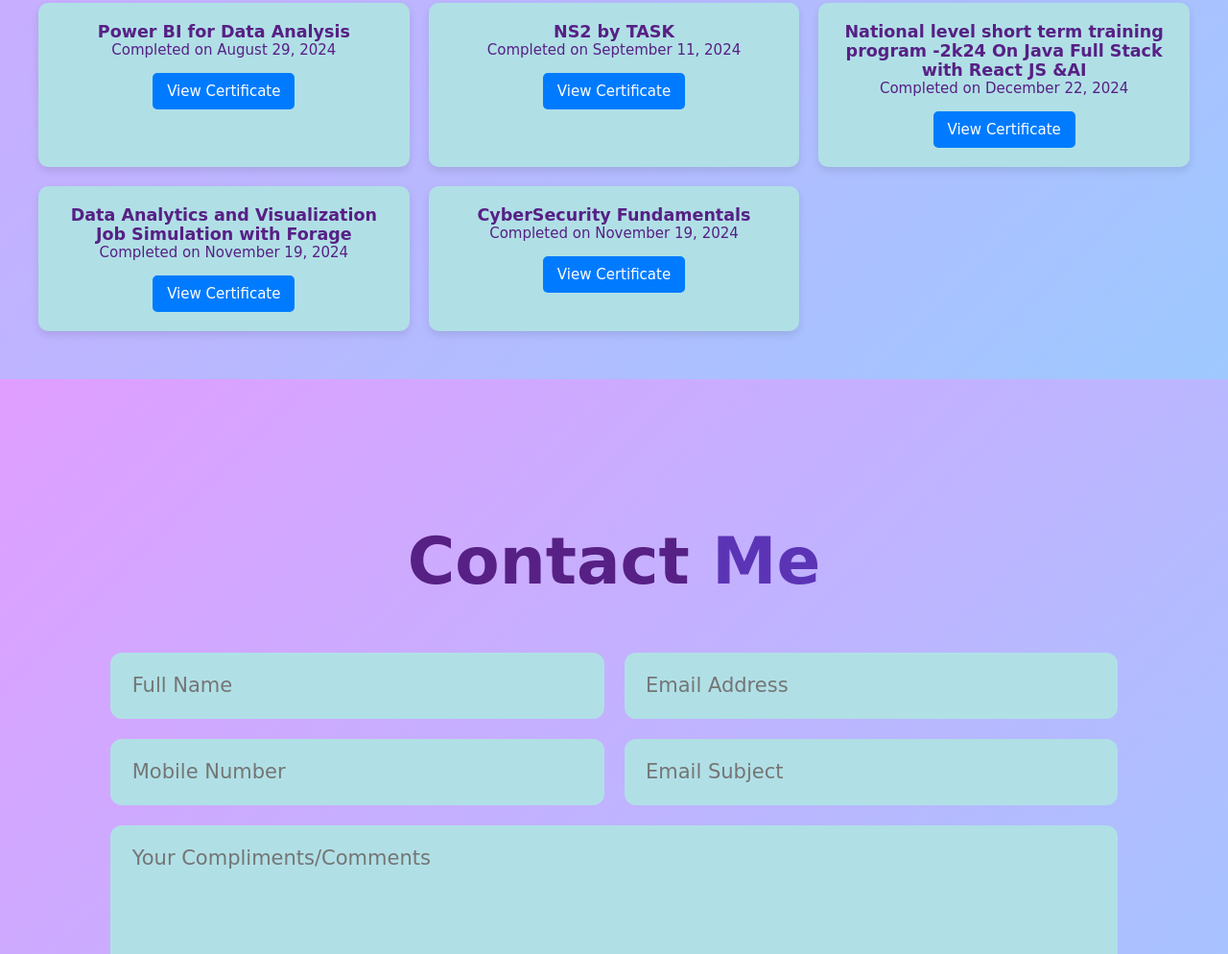
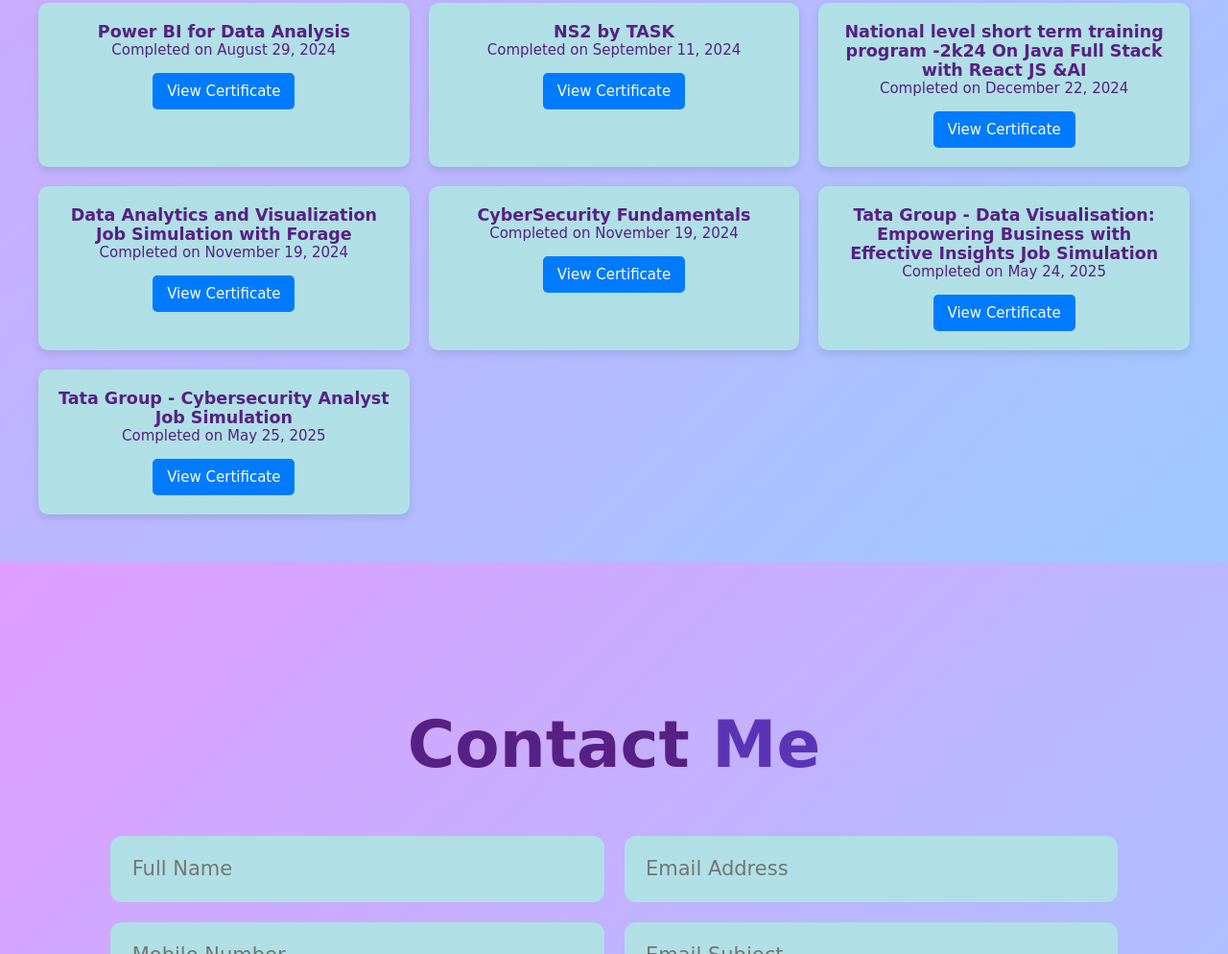
Before and after one commit to Lalithashivapriya/Portfolio, a plain HTML site: page index.html in a window 1280 px wide. Shown: the part 6085-7079 px from the top of the page at 96% size. Drawn offline with nearby package versions, Linux system fonts and the light colour scheme; a web font is replaced by a local one.

Commit message:
Update index.html

```diff
--- a/index.html
+++ b/index.html
@@ -349,6 +349,18 @@
                 <p>Completed on November 19, 2024</p>
                 <a href="https://www.credly.com/badges/57d1acee-bbb1-43f4-9cdb-e99ff11053f8/public_url" target="_blank" class="certification-link">View Certificate</a>
             </div>
+
+            <div class="certification-card">
+                <h3> Tata Group - Data Visualisation: Empowering Business with Effective Insights Job Simulation</h3>
+                <p>Completed on May 24, 2025</p>
+                <a href="https://forage-uploads-prod.s3.amazonaws.com/completion-certificates/ifobHAoMjQs9s6bKS/gmf3ypEXBj2wvfQWC_ifobHAoMjQs9s6bKS_fZ8hdtkyunWgBu3CL_1748059821896_completion_certificate.pdf" target="_blank" class="certification-link">View Certificate</a>
+            </div>
+
+            <div class="certification-card">
+                <h3> Tata Group - Cybersecurity Analyst Job Simulation</h3>
+                <p>Completed on May 25, 2025</p>
+                <a href="https://forage-uploads-prod.s3.amazonaws.com/completion-certificates/ifobHAoMjQs9s6bKS/MyXvBcppsW2FkNYCX_ifobHAoMjQs9s6bKS_fZ8hdtkyunWgBu3CL_1748058138686_completion_certificate.pdf" target="_blank" class="certification-link">View Certificate</a>
+            </div>
         </div>
     </section>
 
```
